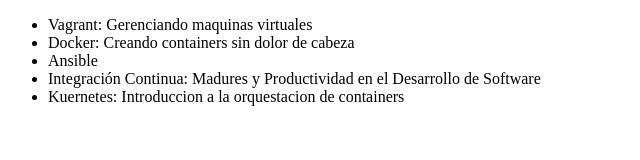
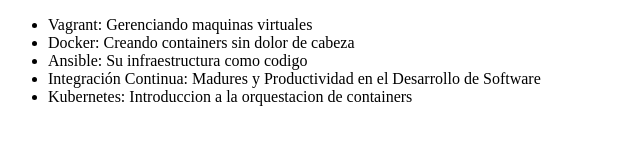
Before and after one commit to Ambarace/Alura-git, a plain HTML site: page index.html in a window 1280 px wide. Shown: the whole page, without its empty margins (0-640 px from the left). Drawn offline with Linux system fonts and the light colour scheme.

Commit message:
Modificando el nombre de los cursos

```diff
--- a/index.html
+++ b/index.html
@@ -8,9 +8,9 @@
         <ul>
             <li>Vagrant: Gerenciando maquinas virtuales</li>
             <li>Docker: Creando containers sin dolor de cabeza</li>
-            <li>Ansible</li>
+            <li>Ansible: Su infraestructura como codigo</li>
             <li>Integración Continua: Madures y Productividad en el Desarrollo de Software</li>
-            <li>Kuernetes: Introduccion a la orquestacion de containers</li>
+            <li>Kubernetes: Introduccion a la orquestacion de containers</li>
         </ul>
     </body>
 </html>
```
